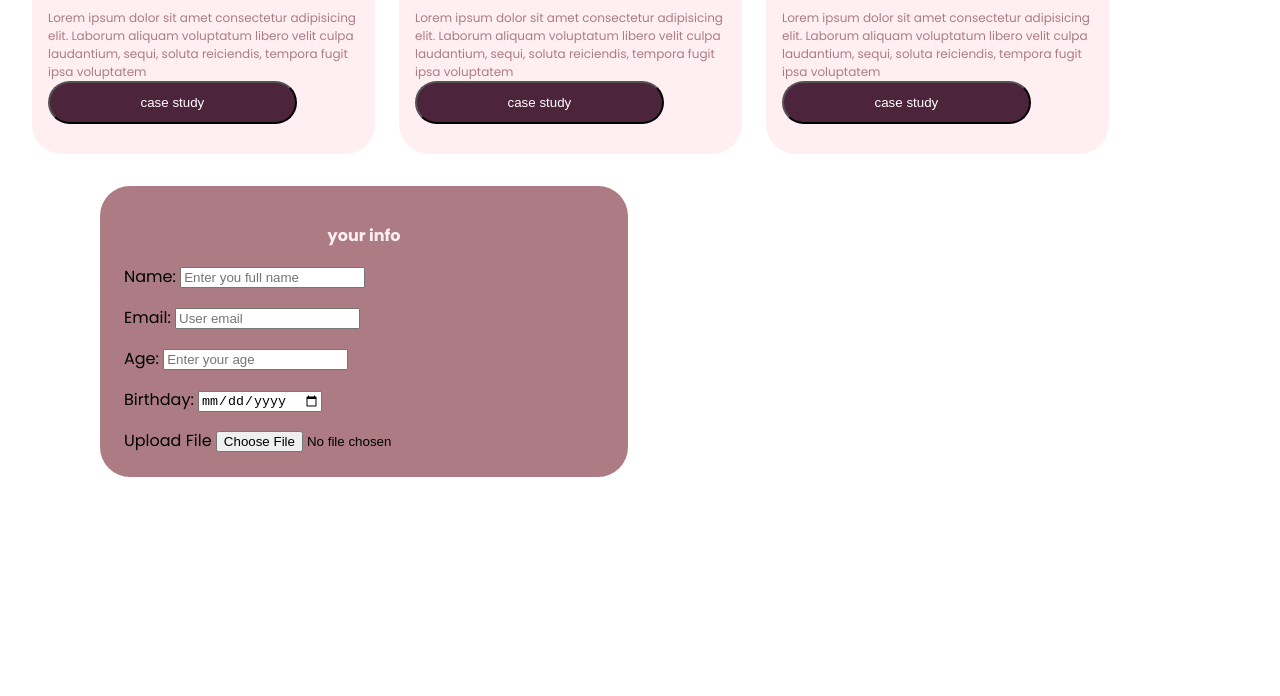
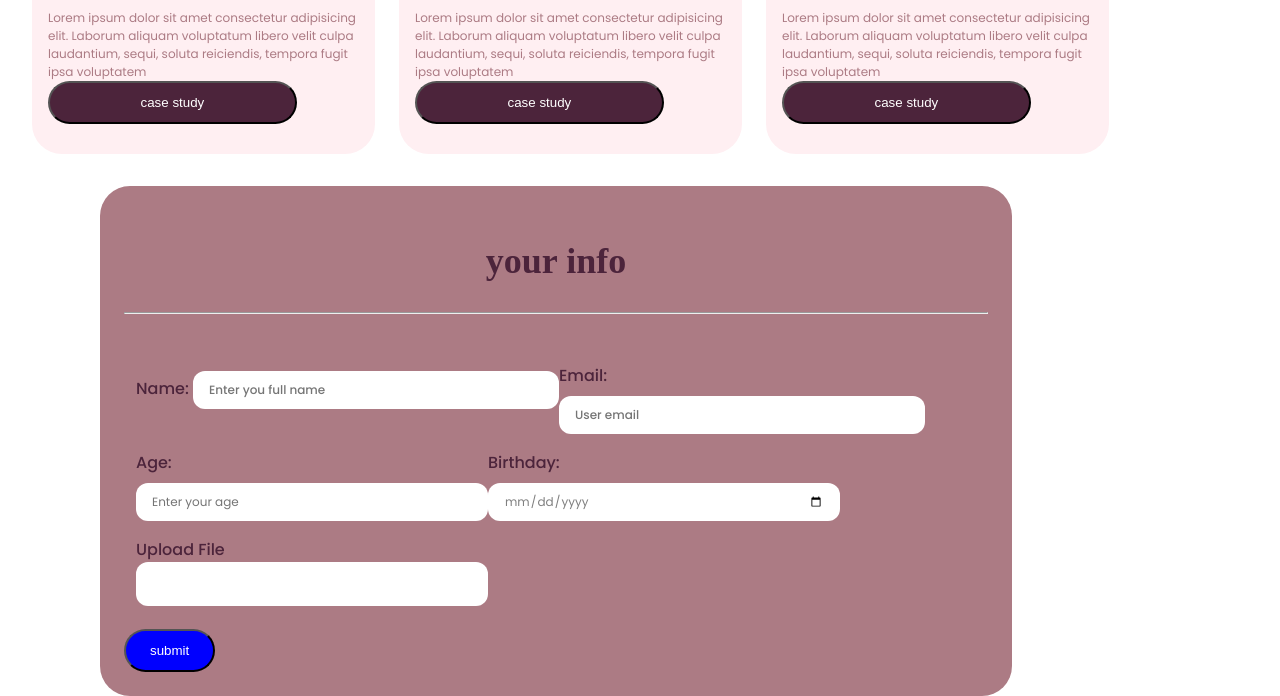
Before and after one commit to alpha145-m/alpha-portfolio, a plain HTML site: page index.html in a window 1280 px wide. Shown: the part 1042-1738 px from the top of the page. Before the commit the page ends 1708 px from the top, so only its background shows below. Drawn offline with Linux system fonts and the light colour scheme; a web font is replaced by a local one.

Commit message:
implementation of forms

```diff
--- a/assets/styles/index.css
+++ b/assets/styles/index.css
@@ -156,15 +156,100 @@ cursor: pointer;
 }
 #contactsection>form{
     padding: 24px;
-    width: 60vh;
+    width: 80%;
     background-color: var(--secondary-color);
     border-radius: 30px;
 }
 #contactsection>form>div{
     margin-top: 16px;
+    padding-left: 12px;
+    padding-right: 12px;
 }
 #contactsection>form>h2{
-    font-size: medium;
-    color: var(--card-background-color);
+    font-size: 36px;
+    font-family: 'Times New Roman', Times, serif;
     text-align: center;
+    margin-top: 30px;
+ margin-bottom: 30px;
+ color: var(--primary-color);
 }
+#contactsection>div>div{
+    margin-top: 16px;
+    padding-left: 12px;
+    padding-right: 12px;
+}
+#contactsection>form>.usermessage{
+    margin-top: 16px;
+    padding-left: 12px;
+    padding-right: 12px;
+}
+
+#contactsection>form>.userNameEmail, .userAgeBirthday{
+    display: flex;
+}
+#contactsection>form>.userNameEmail,.userAgeBirthday>div>label{
+    font-weight: 500;
+    color: var(--primary-color);
+}
+#contactsection>form>.userNameEmail>div>input{
+      all: unset;
+    border-radius: 12px;
+    width: 25vw;
+    background-color: white;
+    padding-left: 16px;
+    padding-bottom: 4px;
+    padding-right: 30px;
+    padding-top: 4px;
+    height: 30px;
+    margin-top: 8px;
+    font-size: 12px;
+    color: gray;
+}
+#contactsection>form>.userAgeBirthday>div>input{
+      all: unset;
+    border-radius: 12px;
+    width: 25vw;
+    background-color: white;
+    padding-left: 16px;
+    padding-bottom: 4px;
+    padding-right: 16px;
+    padding-top: 4px;
+    height: 30px;
+    margin-top: 8px;
+    font-size: 12px;
+    color: gray;
+}
+#contactsection>form>div>label{
+    font-weight: 500;
+    color: var(--primary-color);
+}
+
+    #contactsection>form>div>textarea{
+    all: unset;
+    background-color: white;
+    width: 25vw;
+    border-radius: 12px;
+    padding-left: 16px;
+    padding-bottom: 4px;
+    padding-right: 16px;
+    padding-top: 4px;
+    font-size: 12px;
+    color: gray;
+    }
+  #contactsection>form>button{
+    background-color: blue;
+    color: #fff;
+    padding-right: 24PX;
+    padding-left: 24px;
+    padding-bottom: 12px;
+    padding-top: 12px;
+    border-radius: 50px;
+    transition: 1s;
+    margin-top: 16px;
+}
+#contactsection>form>button:hover{
+    background-color: #ca9191;
+    color: var(--primary-color);
+    cursor: pointer;
+
+}
--- a/index.html
+++ b/index.html
@@ -90,32 +90,45 @@
         <!--contact form-->
     <form action="">
         <h2>your info</h2>
+        <hr>
+        <br>
+
+        <div class="userNameEmail">
         <!--user name input-->
         <div>
-            <label for="">Name: </label>
+               <label for="">Name: </label>
             <input type="text" name="user name" placeholder="Enter you full name" name="User name">
         </div>
         <!--user name email input-->
         <div>
-            <label for="user email">Email: </label>
+            <label for="user email">Email: </label><br>
             <input type="email" name="user email" placeholder="User email" id="user email">
         </div>
+
+        </div>
+
+   <div class="userAgeBirthday">
 <!--user Age-->
 <div>
-            <label for="user age">Age: </label>
+            <label for="user age">Age: </label><br>
 <input type="number" name="user age" placeholder="Enter your age" id="user age">
 </div>
 <!--user birtday-->
 <div>
-            <label for="user birthday">Birthday: </label>
+            <label for="user birthday">Birthday: </label><br>
 <input type="date" name="DOB" >
 </div>
-<div>
-    <label for="you file">Upload File</label>
-    <input type="file"name="user file">
+
+   </div>
+
+<div class="usermessage">
+    <label for="user message">Upload File</label><br>
+   <textarea name="user message"></textarea>
 </div>
-</section>
+
+<button type="submit">submit</button>
     </form>
+    </section>
 </body>
 
 
```
